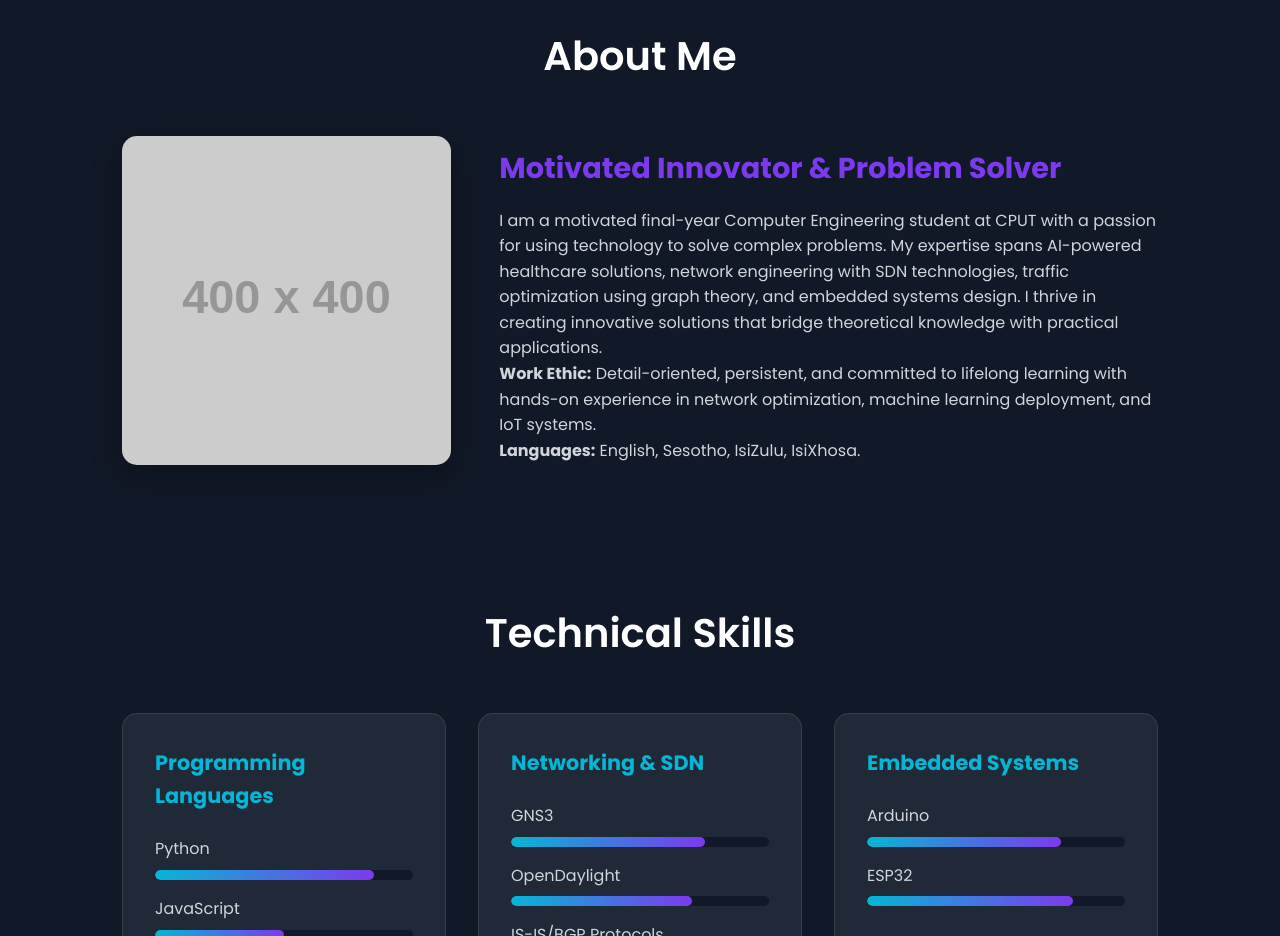
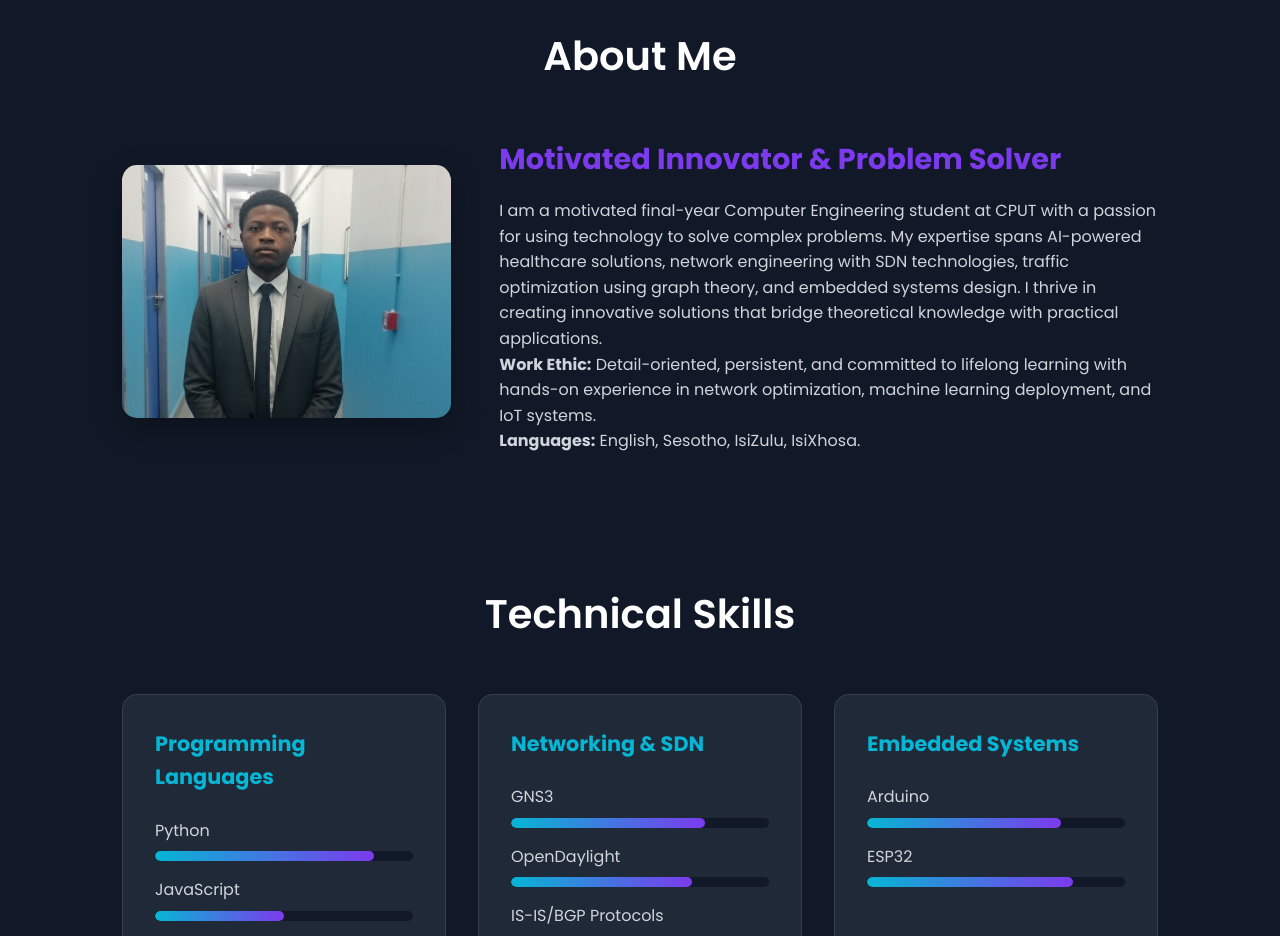
Before and after one commit to NhlanhlaPomba/MyPortfolioSite, a plain HTML site: page index.html in a window 1280 px wide. Shown: the part 840-1776 px from the top of the page. Drawn offline with nearby package versions, Linux system fonts and the light colour scheme; placeholder pictures from the web are drawn by us.

Commit message:
Portfolio Site Components

```diff
--- a/index.html
+++ b/index.html
@@ -72,8 +72,8 @@
         <div class="about-content">
           <div class="about-image">
             <img
-              src="https://via.placeholder.com/400"
-              alt="Mfanafuthi Pomba professional photo"
+              src="PP.jpg"
+              alt="Professional photo"
             />
           </div>
           <div class="about-text">
```
Also changed, not shown: PP.jpg (added).
